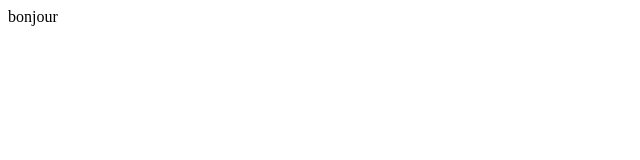
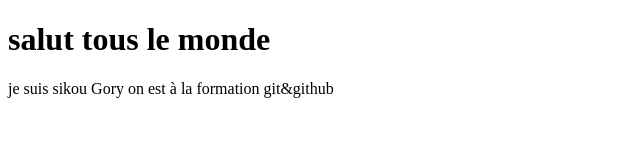
Before and after one commit to Adamatr/ODC23, a plain HTML site: page index.html in a window 1280 px wide. Shown: the whole page, without its empty margins (0-640 px from the left). Drawn offline with Linux system fonts and the light colour scheme.

Commit message:
d'aprés la clonage je verifier

```diff
--- a/index.html
+++ b/index.html
@@ -1 +1,12 @@
-bonjour
+<!DOCTYPE html>
+<html lang="en">
+<head>
+    <meta charset="UTF-8">
+    <meta name="viewport" content="width=device-width, initial-scale=1.0">
+    <title>Document</title>
+</head>
+<body>
+    <h1>salut tous le monde </h1>
+    <p>je suis sikou Gory on est à la formation git&github</p>
+</body>
+</html>
--- /dev/null
+++ b/style.css
@@ -0,0 +1,16 @@
+*{
+    margin: 0;
+    padding: 0;
+}
+
+h1{
+    font-size: 8em;
+    font-family: 'Franklin Gothic Medium', 'Arial Narrow', Arial, sans-serif;
+    text-transform: uppercase;
+    text-decoration:underline;
+}
+
+p{
+    font-size: 7em;
+    color: aqua;
+}
```
